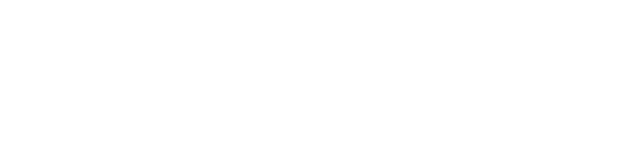
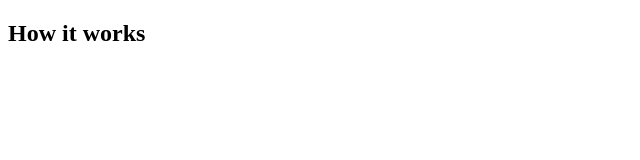
Before and after one commit to github-com-tuitdevelopers/Cofferoasters, a plain HTML site: page index.html in a window 1280 px wide. Shown: the whole page, without its empty margins (0-640 px from the left). Drawn offline with Linux system fonts and the light colour scheme.

Commit message:
section works

```diff
--- a/index.html
+++ b/index.html
@@ -27,6 +27,16 @@
                 </div>
             </div>
         </section>
+        <section class="works">
+            <div class="container">
+                <div class="works__inner">
+                    <h2 class="works__title">How it works</h2>
+                    <div class="works__decor">
+
+                    </div>
+                </div>
+            </div>
+        </section>
     </main>
 </body>
 
```
